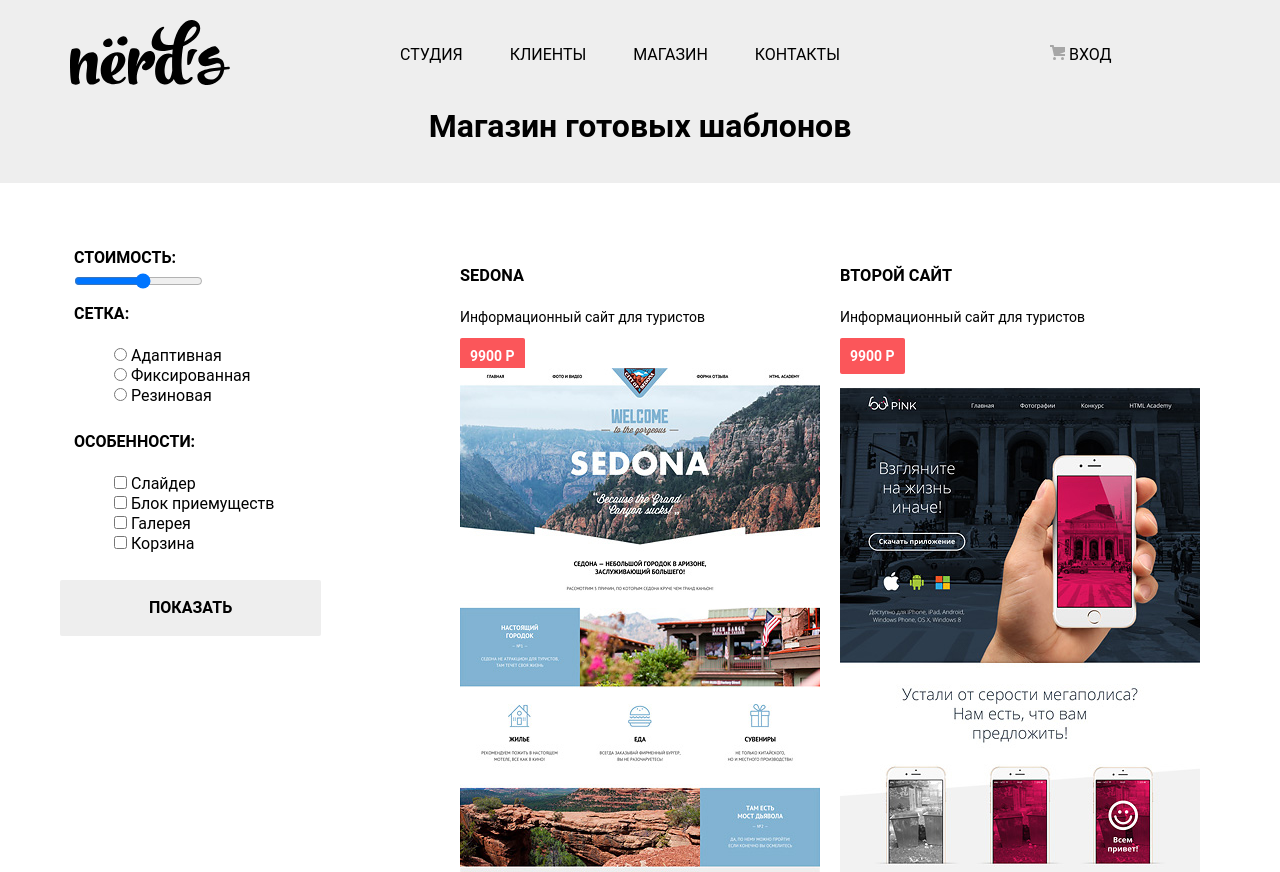
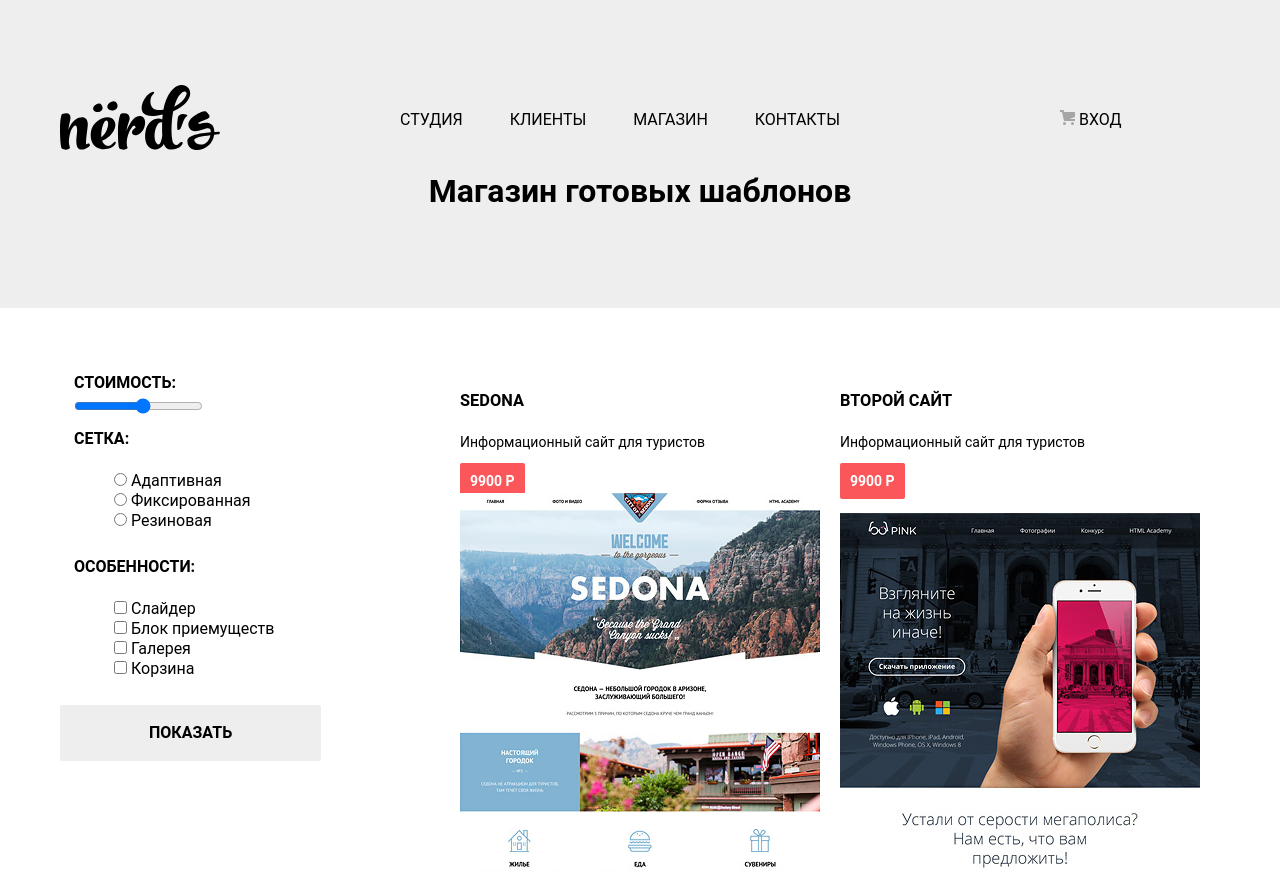
Before and after one commit to mike1rain/861623-nerds, a plain HTML site: page catalog.html in a window 1280 px wide. Shown: the top 872 px of the page. Drawn offline with Linux system fonts and the light colour scheme; files that its build step writes are made by us from their sources.

Commit message:
Сетки
убрал лишний див

```diff
--- a/catalog.html
+++ b/catalog.html
@@ -13,7 +13,7 @@
     <!--Шапка сайта-->
     <header class="main-header">
         <nav class="main-navigation container">
-            <div class="main-navigation-wrapper container">
+
             <a class="site-header-logo" href="index.html">
                 <img src="img/nerds-logo.svg" width="160" height="65" alt="Логотип для студии"> </a>
             <ul class="site-navigation">
@@ -26,7 +26,7 @@
                 <li class="cart-link"><img src="/img/cart-icon.svg">
                     <a href=enter.html lable="Окно входа">Вход</a></li>
             </ul>
-            </div>
+
         </nav>
         <h1 class="shop-page">Магазин готовых шаблонов</h1>
     </header>
--- a/css/style.css
+++ b/css/style.css
@@ -18,7 +18,8 @@ body {
 /*Хедер*/
 .main-header {
     margin-bottom: 65px;
-    padding: 20px;
+    padding-top:  85px;
+    padding-bottom: 80px;
     color: black;
     font-size: 16px;
     line-height: 30px;
```
Also changed, not shown: index.html (+2 -2 lines). Lines whose indentation alone changed are shown as unchanged.
